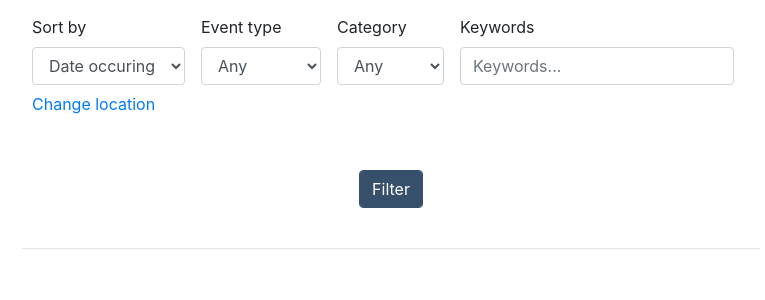
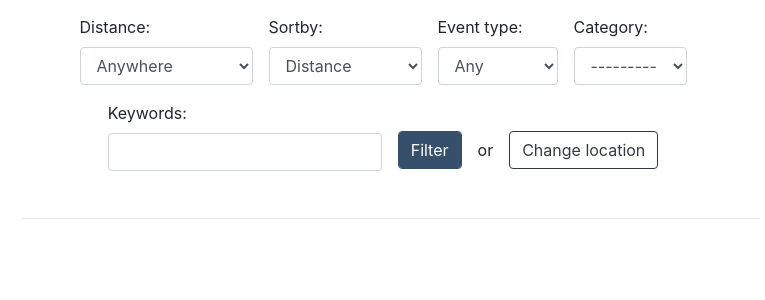
Before and after one commit to mcclymontdev/events_r_us, a Django app: page /search in a window 1280 px wide. Shown: the part 120-420 px from the top of the page, without its empty margins (249-1014 px from the left). Run offline with Django 3.2, Linux system fonts and the light colour scheme; data that the repository does not hold is empty; some libraries are stand-ins or nearby versions.

Commit message:
Setup refine search form, put css in seperate file and changed gitignore

```diff
--- a/events/forms.py
+++ b/events/forms.py
@@ -34,12 +34,8 @@ class SearchForm(forms.Form):
     Latitude = forms.DecimalField(widget=forms.HiddenInput(), max_digits=22, decimal_places=16)
     Longitude = forms.DecimalField(widget=forms.HiddenInput(), max_digits=22, decimal_places=16)
 
-class RefinedSearchForm(forms.Form):
-    Latitude = forms.DecimalField(widget=forms.HiddenInput(), max_digits=22, decimal_places=16)
-    Longitude = forms.DecimalField(widget=forms.HiddenInput(), max_digits=22, decimal_places=16)
-
-    distance = forms.ChoiceField(choices=['Anywhere', 'Within 50 miles', 'Within 100 miles', 'Within 200 miles'])
-    sortBy = forms.ChoiceField(choices=['Distance', 'Date occuring', 'Date added'])
-    eventType = forms.ChoiceField(label='Event type', choices=['Any', 'One-off', 'Recurring'])
-    category = forms.ModelChoiceField(label='Category', queryset = Category.objects.all())
-    keywords = forms.CharField(label='Keywords', max_length=30)
+    distance = forms.ChoiceField(choices=[('Anywhere','Anywhere'), ('Within 50 miles','Within 50 miles'), ('Within 100 miles','Within 100 miles'), ('Within 200 miles','Within 200 miles')], required=False)
+    sortBy = forms.ChoiceField(choices=[('Distance','Distance'), ('Date occuring','Date occuring')], required=False)
+    eventType = forms.ChoiceField(label='Event type', choices=[('Any','Any'), ('One-off','One-off'), ('Recurring','Recurring')], required=False)
+    category = forms.ModelChoiceField(label='Category', queryset = Category.objects.all(), required=False)
+    keywords = forms.CharField(label='Keywords', max_length=30, required=False)
--- a/events/helpers.py
+++ b/events/helpers.py
@@ -13,4 +13,4 @@ def haversine(lat1, lon1, lat2, lon2):
       a = sin(dLat/2)**2 + cos(lat1)*cos(lat2)*sin(dLon/2)**2
       c = 2*asin(sqrt(a))
 
-      return R * c
+      return round(R * c)
--- /dev/null
+++ b/events/templatetags/add_attr.py
@@ -0,0 +1,19 @@
+# Source: https://blog.joeymasip.com/how-to-add-attributes-to-form-widgets-in-django-templates/
+
+from django import template
+register = template.Library()
+
+
+@register.filter(name='add_attr')
+def add_attr(field, css):
+    attrs = {}
+    definition = css.split(',')
+
+    for d in definition:
+        if ':' not in d:
+            attrs['class'] = d
+        else:
+            key, val = d.split(':')
+            attrs[key] = val
+
+    return field.as_widget(attrs=attrs)
--- a/events/views.py
+++ b/events/views.py
@@ -39,11 +39,11 @@ def search(request):
                 event.distance = haversine(Latitude, Longitude, event.Latitude, event.Longitude)
                 events.append(event)
 
-            return render(request, 'events/search.html', {'events_list': events})
+            return render(request, 'events/search.html', {'form': form, 'events_list': events})
         else:
             print(form.errors)
 
-    return render(request, 'events/search.html')
+    return render(request, 'events/search.html', {'form': form})
 
 def add_event(request):
     form = EventForm()
--- a/static/css/override.css
+++ b/static/css/override.css
@@ -43,6 +43,14 @@
   padding-top: 50px;
 }
 
+.refine-search{
+  margin-top: 30px;
+}
+
+p.refine-search{
+  margin-top: 37px;
+}
+
 /*
     Override primary button colours to match colour scheme
 */
--- a/templates/events/search.html
+++ b/templates/events/search.html
@@ -1,5 +1,6 @@
 {% extends 'events/base.html' %}
 {% load static %}
+{% load add_attr %}
 
 {% block title_block %}
     Search
@@ -12,39 +13,26 @@
 {% block body_block %}
     <!-- Filter search form -->
     <div class="container" id="filter-box">
-        <form>
+        <form role="form" name="search_form" id="search_form" method="post" action="{% url 'events:search' %}">
+            {% csrf_token %}
+            {% for hidden in form.hidden_fields %}
+                    {{ hidden }}
+            {% endfor %}
             <div class="form-row justify-content-center">
-                <div class="form-group mr-3 ">
-                    <label for="sortBy">Sort by</label>
-                        <select id="sortBy" class="form-control">
-                            <option selected>Date occuring</option>
-                            <option>Date added</option>
-                        </select>
-                      <label style="padding-top: 7px;" for="sortBy"><a href="index.html">Change location</a></label>
+                {% for field in form.visible_fields %}
+                    <div class="form-group mr-3 ">
+                        {{ field.label_tag }}
+                        {{ field|add_attr:"class:form-control" }}
+                    </div>
+                {% endfor %}
+                <div class="form-group mr-3">
+                        <button type="submit" class="refine-search btn btn-primary form-control" >Filter</button>
                 </div>
-                <div class="form-group mr-3 ">
-                        <label for="eventType">Event type</label>
-                        <select id="eventType" class="form-control">
-                            <option selected>Any</option>
-                            <option>One-off</option>
-                            <option>Recurring</option>
-                        </select>
+                <div class="form-group mr-3">
+                    <p class="refine-search">or</p>
                 </div>
-                <div class="form-group mr-3 ">
-                    <label for="inputState">Category</label>
-                        <select id="category" class="form-control">
-                            <option selected>Any</option>
-                            <option>Concert</option>
-                            <option>Class</option>
-                            <option>...</option>
-                        </select>
-                </div>
-                <div class="form-group mr-3 ">
-                        <label for="keywords">Keywords</label>
-                        <input type="text" class="form-control" id="keywords" placeholder="Keywords...">
-                </div>
-                <div class="form-group ">
-                        <button type="submit" class="btn btn-primary form-control" style="margin-top: 30px">Filter</button>
+                <div class="form-group mr-3">
+                    <a href="{% url 'events:index' %}" class="refine-search btn btn-outline-dark">Change location</a>
                 </div>
             </div>
         </form>
```
Also changed, not shown: media/event_image/admission-2974645_1920.jpg (deleted), media/event_image/bar-176289_1920.jpg (deleted), media/event_image/concert-768722.jpg (deleted), media/event_image/star.png (deleted), 1 other file.
